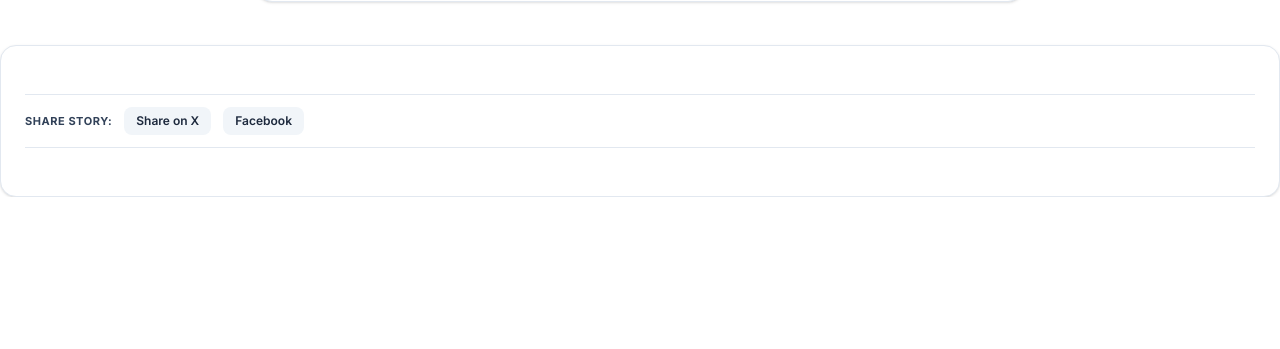
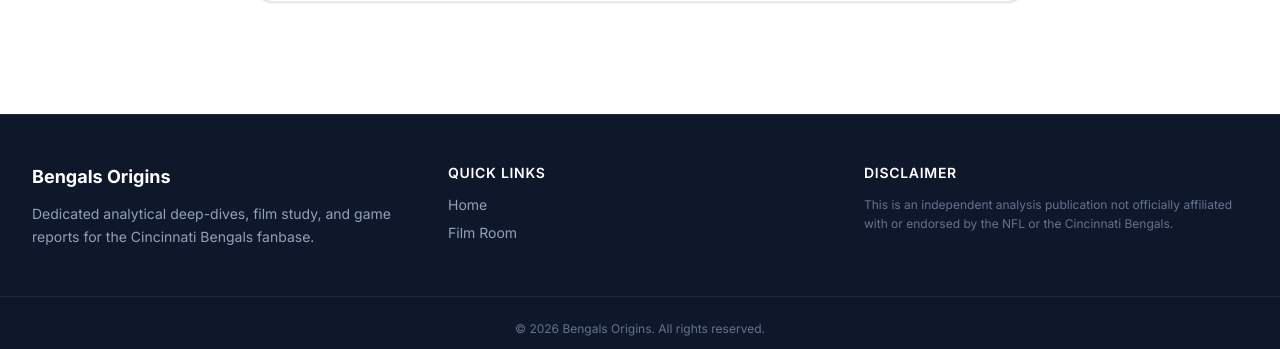
Before and after one commit to tannerwalesnhuedu/bengals-origin, a Next.js app: page / in a window 1280 px wide. Shown: the part 603-952 px from the top of the page. Before the commit the page ends 800 px from the top, so only its background shows below. Built offline with nearby package versions, Linux system fonts and the light colour scheme.

Commit message:
Force layout update

```diff
--- a/src/components/Footer.tsx
+++ b/src/components/Footer.tsx
@@ -1,55 +1,30 @@
-'use client';
-
-import { useState } from 'react';
-
-export default function Newsletter() {
-  const [email, setEmail] = useState('');
-  const [status, setStatus] = useState<'idle' | 'loading' | 'success' | 'error'>('idle');
-
-  const handleSubmit = async (e: React.FormEvent) => {
-    e.preventDefault();
-    setStatus('loading');
-
-    try {
-      const res = await fetch('/api/subscribe', {
-        method: 'POST',
-        headers: { 'Content-Type': 'application/json' },
-        body: JSON.stringify({ email }),
-      });
-
-      if (res.ok) {
-        setStatus('success');
-        setEmail('');
-      } else {
-        setStatus('error');
-      }
-    } catch (error) {
-      setStatus('error');
-    }
-  };
-
+export default function Footer() {
   return (
-    <section className="p-6 rounded-2xl bg-white border border-slate-200 shadow-sm">
-{/* Social Share Bar */}
-<div className="flex items-center gap-3 py-3 border-y border-slate-200 my-6 text-xs text-slate-500 font-medium">
-  <span className="font-bold text-slate-700 uppercase tracking-wider text-[11px]">Share Story:</span>
-  <a
-    href={`https://x.com/intent/tweet?text=${encodeURIComponent}`}
-    target="_blank"
-    rel="noopener noreferrer"
-    className="px-3 py-1.5 rounded-lg bg-slate-100 hover:bg-slate-200 text-slate-800 transition-colors font-semibold"
-  >
-    Share on X
-  </a>
-  <a
-    href="https://www.facebook.com/sharer/sharer.php"
-    target="_blank"
-    rel="noopener noreferrer"
-    className="px-3 py-1.5 rounded-lg bg-slate-100 hover:bg-slate-200 text-slate-800 transition-colors font-semibold"
-  >
-    Facebook
-  </a>
-</div>
-    </section>
+    <footer className="bg-slate-900 text-slate-400 border-t border-slate-800 mt-20">
+      <div className="max-w-7xl mx-auto px-4 sm:px-6 lg:px-8 py-12 grid grid-cols-1 md:grid-cols-3 gap-8">
+        <div>
+          <h3 className="text-white font-bold text-lg mb-3">Bengals Origins</h3>
+          <p className="text-sm leading-relaxed text-slate-400">
+            Dedicated analytical deep-dives, film study, and game reports for the Cincinnati Bengals fanbase.
+          </p>
+        </div>
+        <div>
+          <h4 className="text-white font-semibold text-sm uppercase tracking-wider mb-3">Quick Links</h4>
+          <ul className="space-y-2 text-sm">
+            <li><a href="/" className="hover:text-white transition-colors">Home</a></li>
+            <li><a href="/posts" className="hover:text-white transition-colors">Film Room</a></li>
+          </ul>
+        </div>
+        <div>
+          <h4 className="text-white font-semibold text-sm uppercase tracking-wider mb-3">Disclaimer</h4>
+          <p className="text-xs leading-relaxed text-slate-500">
+            This is an independent analysis publication not officially affiliated with or endorsed by the NFL or the Cincinnati Bengals.
+          </p>
+        </div>
+      </div>
+      <div className="border-t border-slate-800 py-6 text-center text-xs text-slate-500">
+        © {new Date().getFullYear()} Bengals Origins. All rights reserved.
+      </div>
+    </footer>
   );
 }
```
